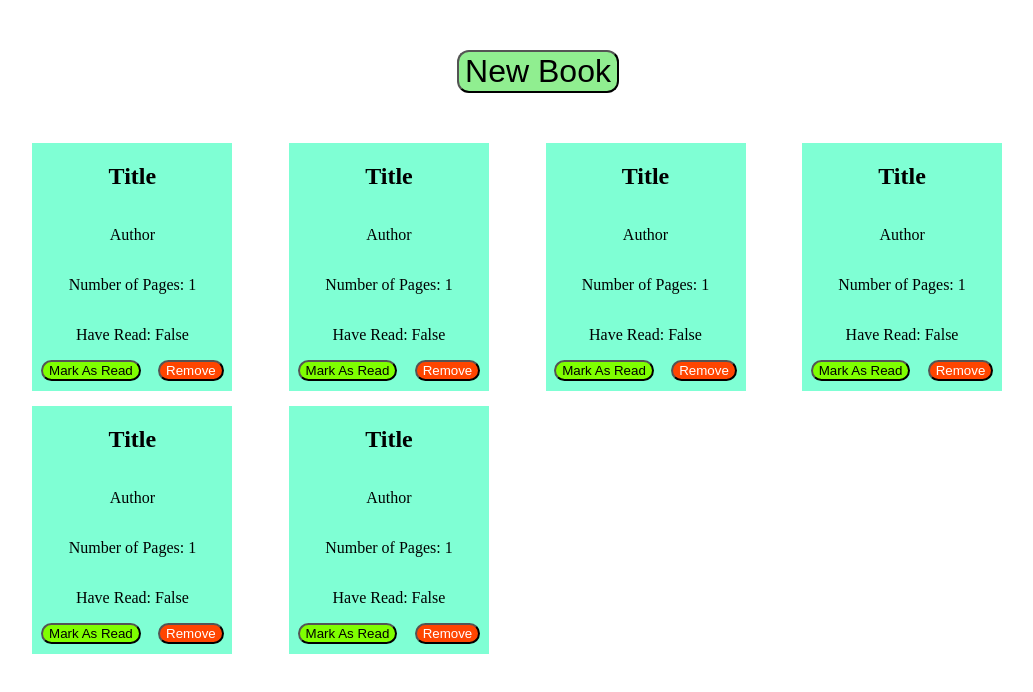
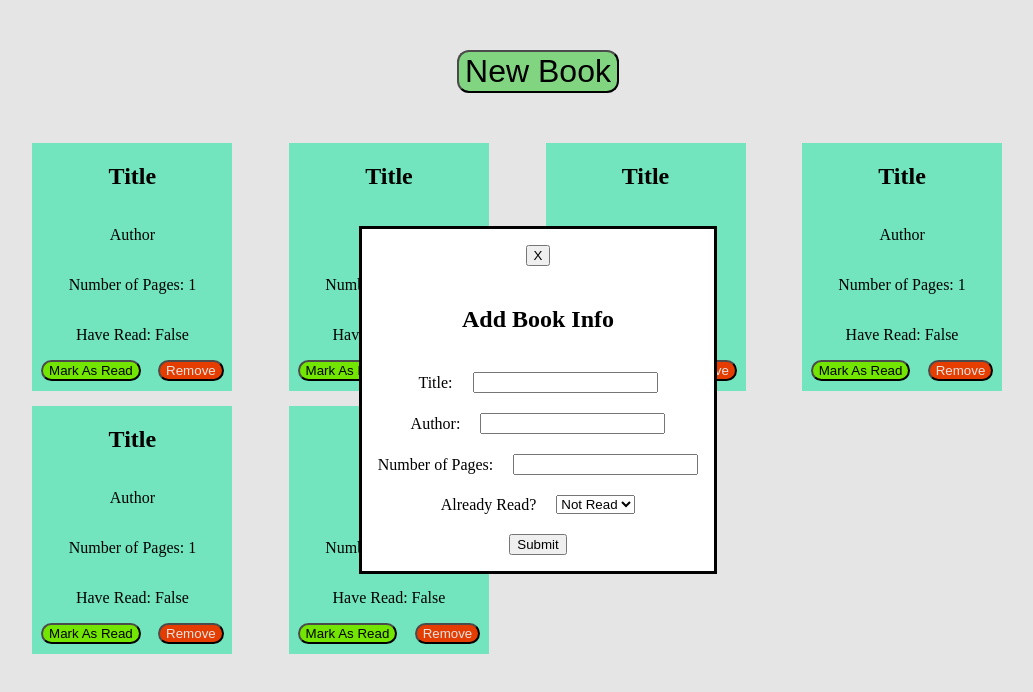
Before and after one commit to gragbag/Library, a plain HTML site: page index.html in a window 1280 px wide. Both pictures are taken after a click on the button "New Book". Shown: the whole page, without its empty margins (102-1135 px from the left). Drawn offline with Linux system fonts and the light colour scheme.

Commit message:
Added dialog modal to enter book info
Made the add book button open a dialog modal for the user to input info about the book and have it added to the library.

```diff
--- a/index.html
+++ b/index.html
@@ -7,6 +7,37 @@
 	<link rel="stylesheet" href="styles.css">
 </head>
 <body>
+	<dialog id="dialog">
+		<form id="add-form">
+			<button type="submit" aria-label="close" formmethod="dialog" formnovalidate>X</button>
+			<h2 id="dialogid">Add Book Info</h2>
+			<field class="add-info">
+				<label for="title">Title:</label>
+				<input type="text" name="title" id="title" required>
+			</field>
+
+
+			<field class="add-info">
+				<label for="author">Author:</label>
+				<input type="text" name="author" id="author" >
+			</field>
+
+			<field class="add-info">
+				<label for="pages">Number of Pages:</label>
+				<input type="number" min="0" name="pages" id="pages" required>
+		   </field>
+
+			<field class="add-info">
+				<label for="read">Already Read?</label>
+				<select name="read" id="read">
+					<option value="not-read">Not Read</option>
+					<option value="read">Read</option>
+				</select>
+			</field>
+
+		   <button type="submit" formmethod="post">Submit</button>
+	  </form>
+	</dialog>
 	<button class="add-book">New Book</button>
 	<div class="grid-container">
 		<div class="book-card">
--- a/script.js
+++ b/script.js
@@ -1,3 +1,7 @@
+const addBookButton = document.querySelector(".add-book");
+const dialog = document.querySelector("#dialog")
+
+
 const myLibrary = [];
 
 function Book() {
@@ -5,5 +9,8 @@ function Book() {
 }
 
 function addBookToLibrary() {
+	dialog.showModal();
+}
 
-}
+
+addBookButton.addEventListener("click", addBookToLibrary);
--- a/styles.css
+++ b/styles.css
@@ -6,6 +6,21 @@
 	text-align: center;
 	margin: 50px auto;
 	display: block;
+}
+
+#add-form {
+	display: flex;
+	flex-direction: column;
+	align-items: center;
+
+	gap: 20px;
+}
+
+.add-info {
+	display: flex;
+	align-items: center;
+	justify-content: space-evenly;
+	gap: 20px;
 }
 
 .grid-container {
```
